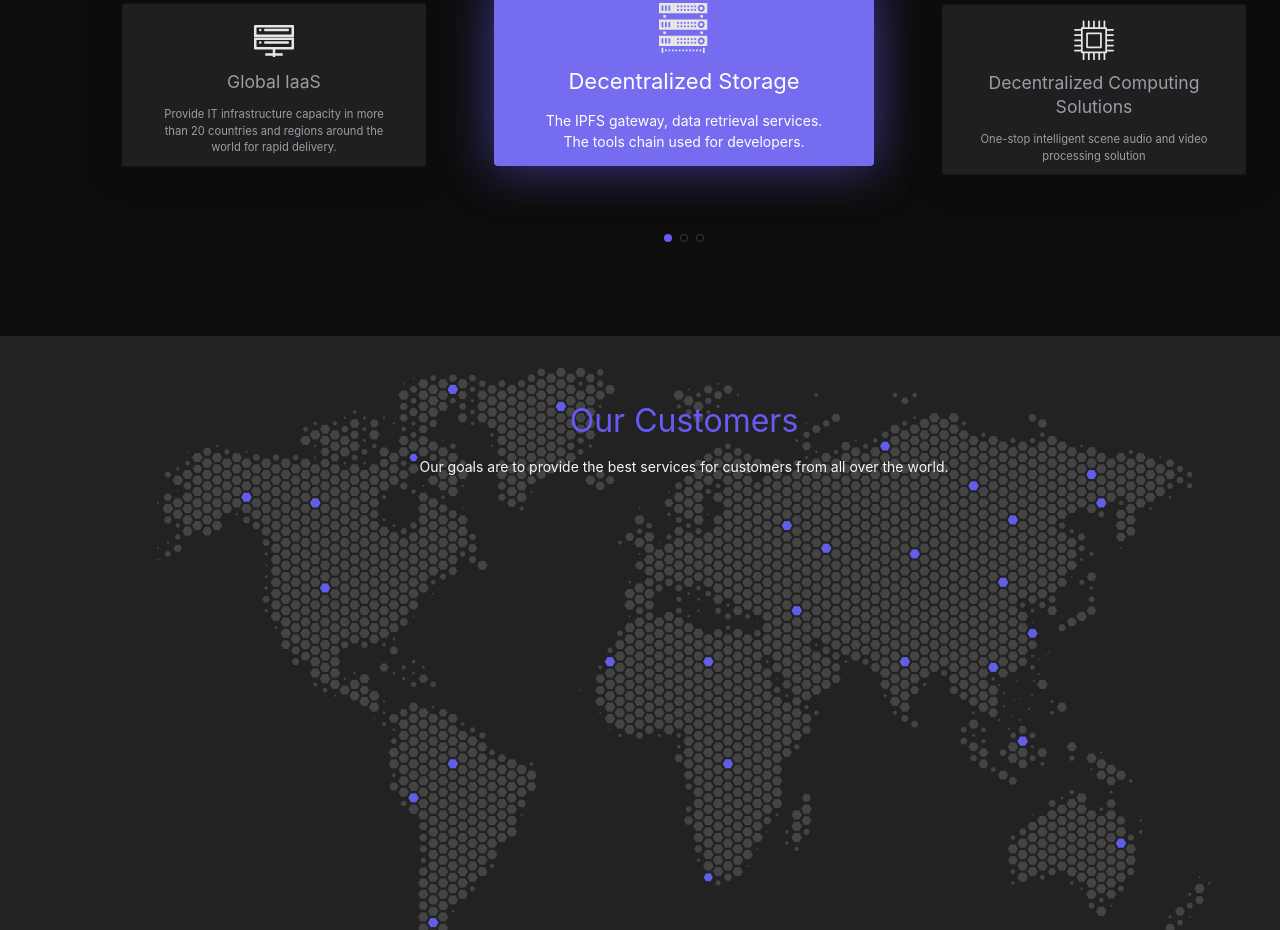
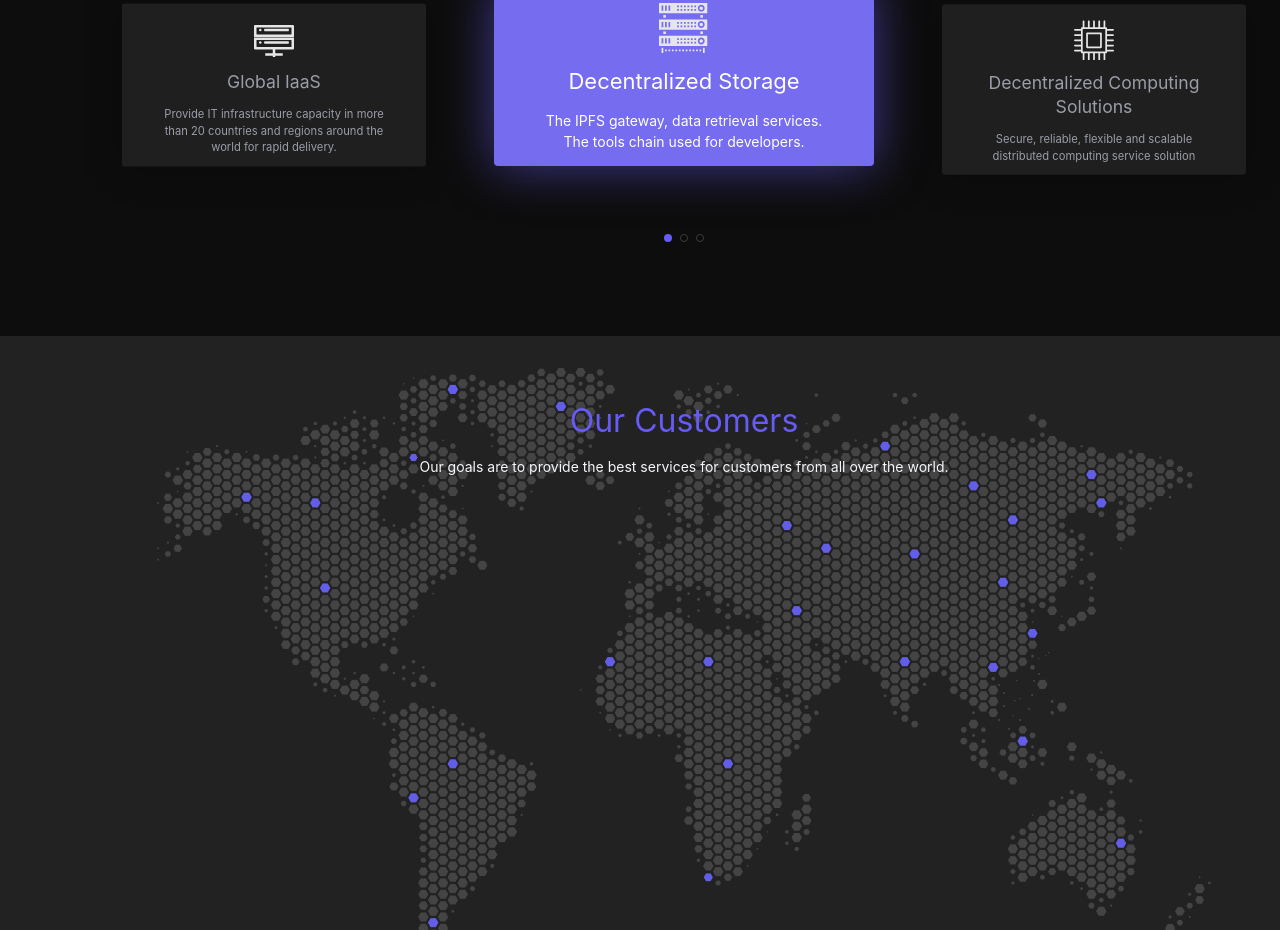
Before and after one commit to tplabsio/officialsite, a Next.js app in the folder front/: page / in a window 1280 px wide. Shown: the part 1300-2230 px from the top of the page. Built offline with nearby package versions, Linux system fonts and the light colour scheme.

Commit message:
replace the dComputing

```diff
--- a/front/constants/lang.ts
+++ b/front/constants/lang.ts
@@ -19,7 +19,7 @@ const langData: Record<string, object> = {
     solutionContentTitleOne: "Decentralized Storage",
     solutionContentDescOne: "The IPFS gateway, data retrieval services. The tools chain used for developers.",
     solutionContentTitleTwo: "Decentralized Computing Solutions",
-    solutionContentDescTwo: "One-stop intelligent scene audio and video processing solution",
+    solutionContentDescTwo: "Secure, reliable, flexible and scalable distributed computing service solution",
     solutionContentTitleThree: "Global IaaS",
     solutionContentDescThree: "Provide IT infrastructure capacity in more than 20 countries and regions around the world for rapid delivery.",
     customerTitle: "Our Customers",
@@ -61,7 +61,7 @@ const langData: Record<string, object> = {
     solutionContentTitleOne: "分布式存储",
     solutionContentDescOne: "IPFS网关，数据检索服务。开发人员使用的工具链.",
     solutionContentTitleTwo: "去中心化计算服务",
-    solutionContentDescTwo: "一站式的智能化场景音视频处理解决方案.",
+    solutionContentDescTwo: "安全可靠，弹性可伸缩的分布式计算服务解决方案.",
     solutionContentTitleThree: "全球基础设施",
     solutionContentDescThree: "提供全球20多个国家与区域的 IT 基础建设能力,快速交付.",
     customerTitle: "客户分布",
```
